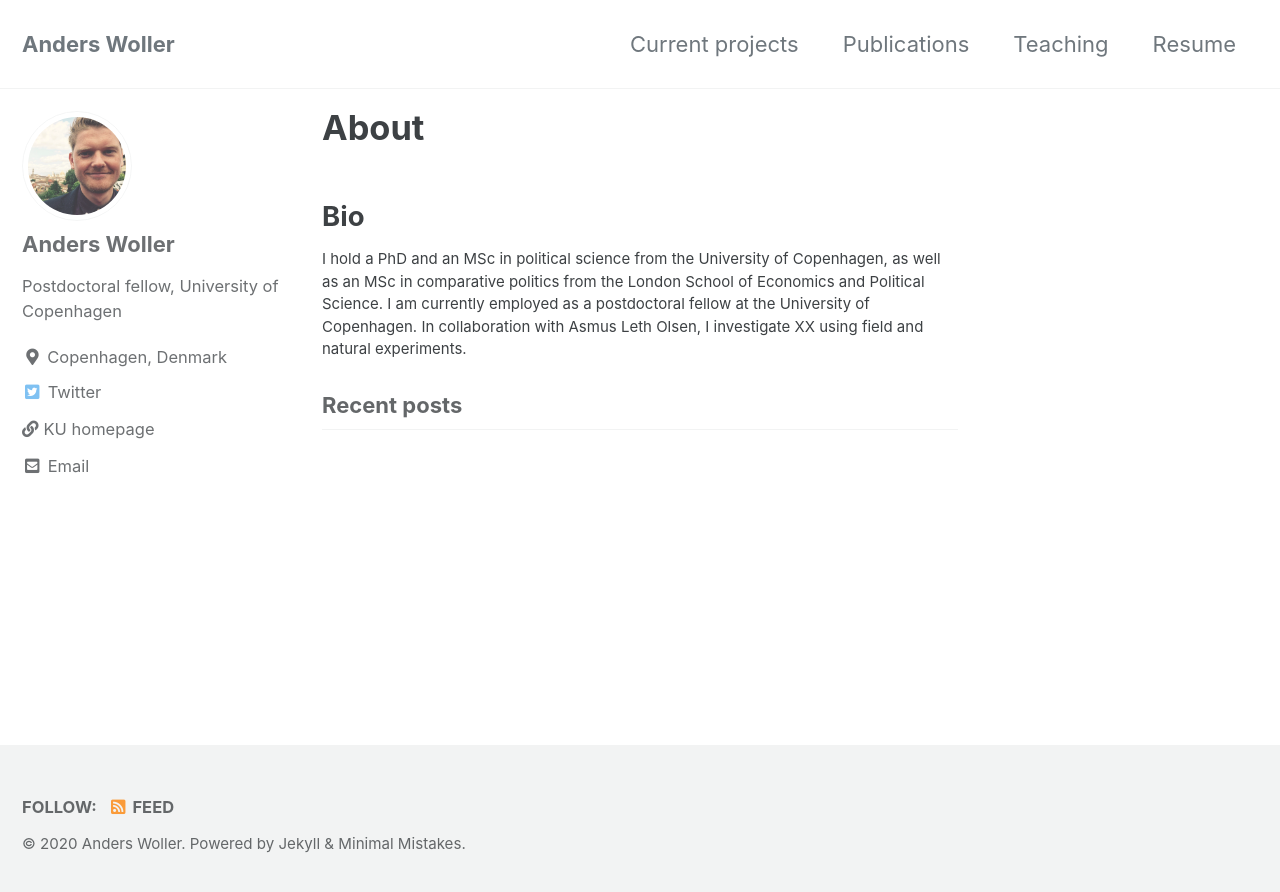
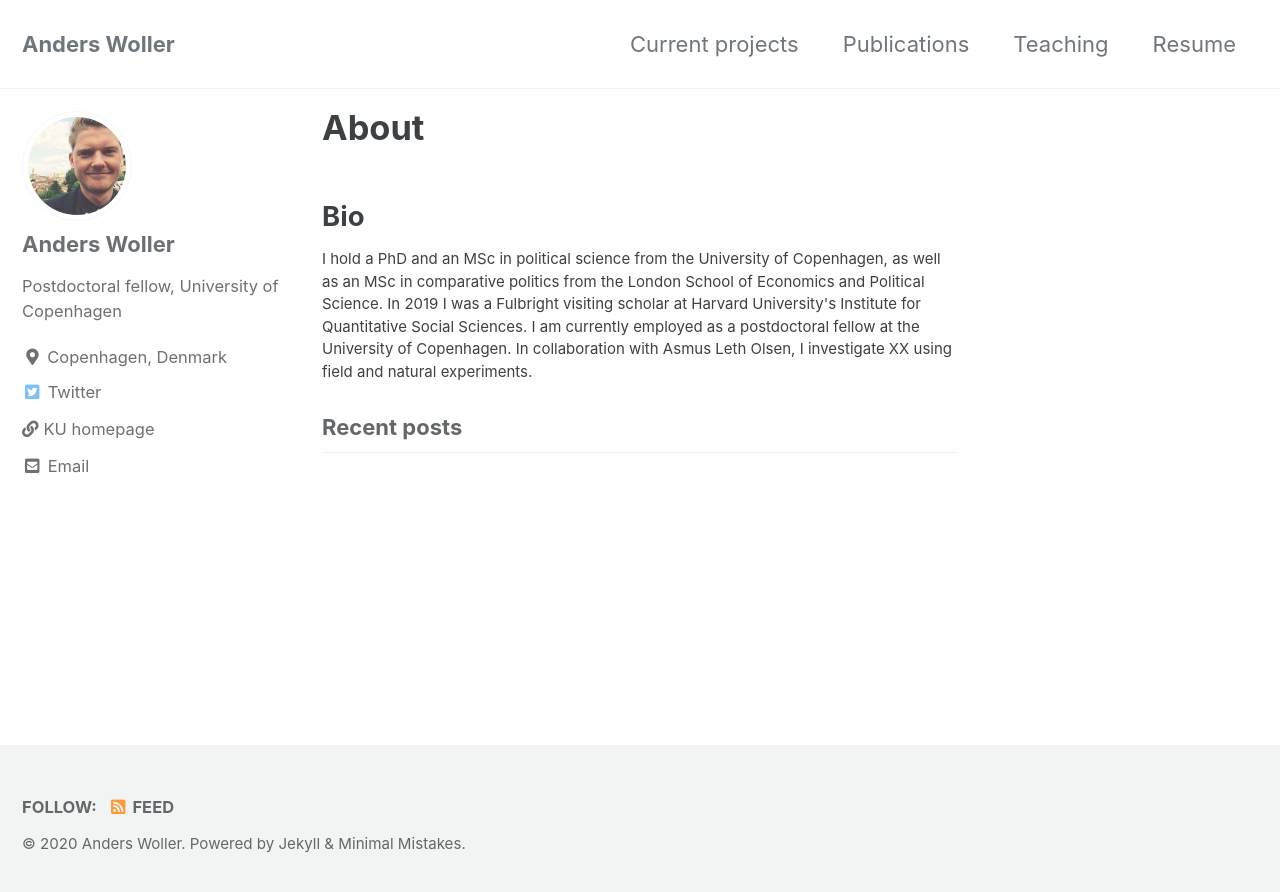
Before and after one commit to AndersWoller/AndersWoller.github.io, a Jekyll site: the page built from index.html, in a window 1280 px wide. Shown: the top 892 px of the page. Built offline with Jekyll 4.4.1, drawn with Linux system fonts in a browser that asks for light colours; cached includes are drawn as plain includes; the list of posts is cut into pages by our own code.

Commit message:
adding fulbright

```diff
--- a/index.html
+++ b/index.html
@@ -9,4 +9,4 @@ fontsize: 11pt
 
 <h2> Bio </h2>
 
-<p style="font-size:15px"> I hold a PhD and an MSc in political science from the University of Copenhagen, as well as an MSc in comparative politics from the London School of Economics and Political Science. I am currently employed as a postdoctoral fellow at the University of Copenhagen. In collaboration with Asmus Leth Olsen, I investigate XX using field and natural experiments.</p>
+<p style="font-size:15px"> I hold a PhD and an MSc in political science from the University of Copenhagen, as well as an MSc in comparative politics from the London School of Economics and Political Science. In 2019 I was a Fulbright visiting scholar at Harvard University's Institute for Quantitative Social Sciences. I am currently employed as a postdoctoral fellow at the University of Copenhagen. In collaboration with Asmus Leth Olsen, I investigate XX using field and natural experiments.</p>
```
Also changed, not shown: 1 other file.
